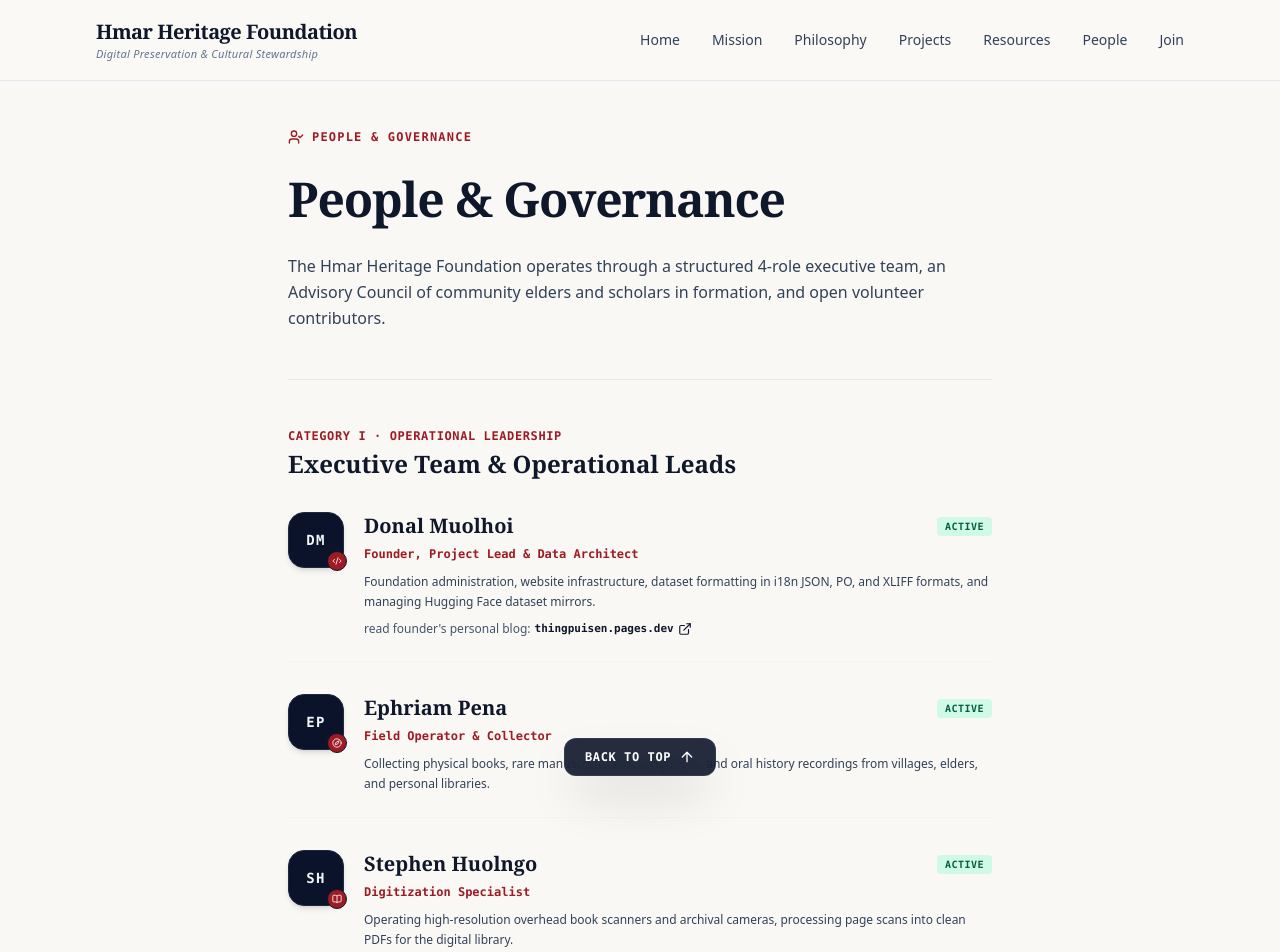
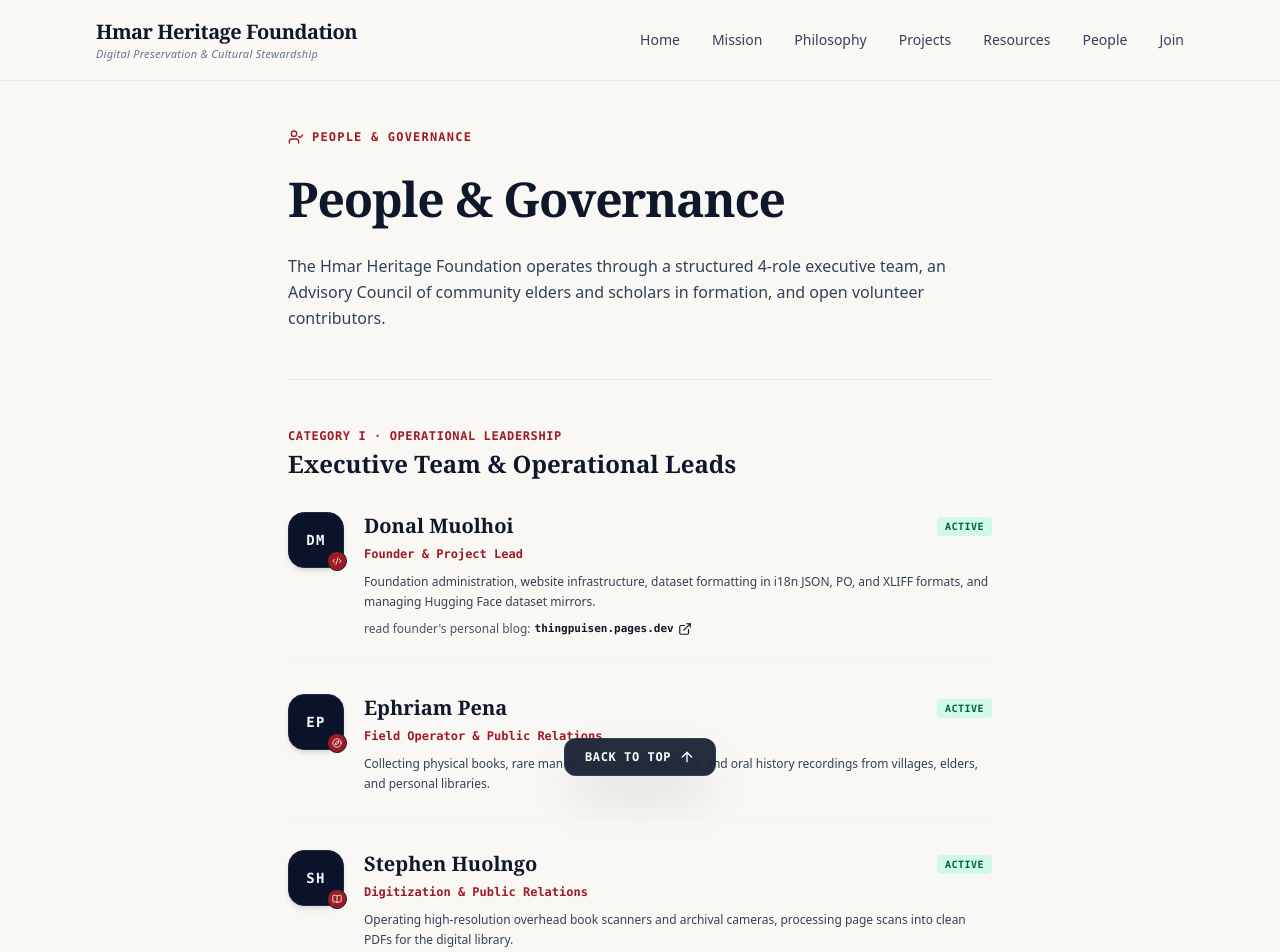
Before and after one commit to hmar-heritage-org/home, a Next.js app: page /people in a window 1280 px wide. Shown: the top 952 px of the page. Built offline with nearby package versions, Linux system fonts and the light colour scheme.

Commit message:
Update team member roles on People page

```diff
--- a/src/app/people/page.tsx
+++ b/src/app/people/page.tsx
@@ -12,7 +12,7 @@ export default function PeoplePage() {
     {
       name: "Donal Muolhoi",
       initials: "DM",
-      role: "Founder, Project Lead & Data Architect",
+      role: "Founder & Project Lead",
       type: "Executive Lead",
       status: "Active",
       icon: Code2,
@@ -22,7 +22,7 @@ export default function PeoplePage() {
     {
       name: "Ephriam Pena",
       initials: "EP",
-      role: "Field Operator & Collector",
+      role: "Field Operator & Public Relations",
       type: "Operational Lead",
       status: "Active",
       icon: Compass,
@@ -31,7 +31,7 @@ export default function PeoplePage() {
     {
       name: "Stephen Huolngo",
       initials: "SH",
-      role: "Digitization Specialist",
+      role: "Digitization & Public Relations",
       type: "Operational Lead",
       status: "Active",
       icon: BookOpen,
```
